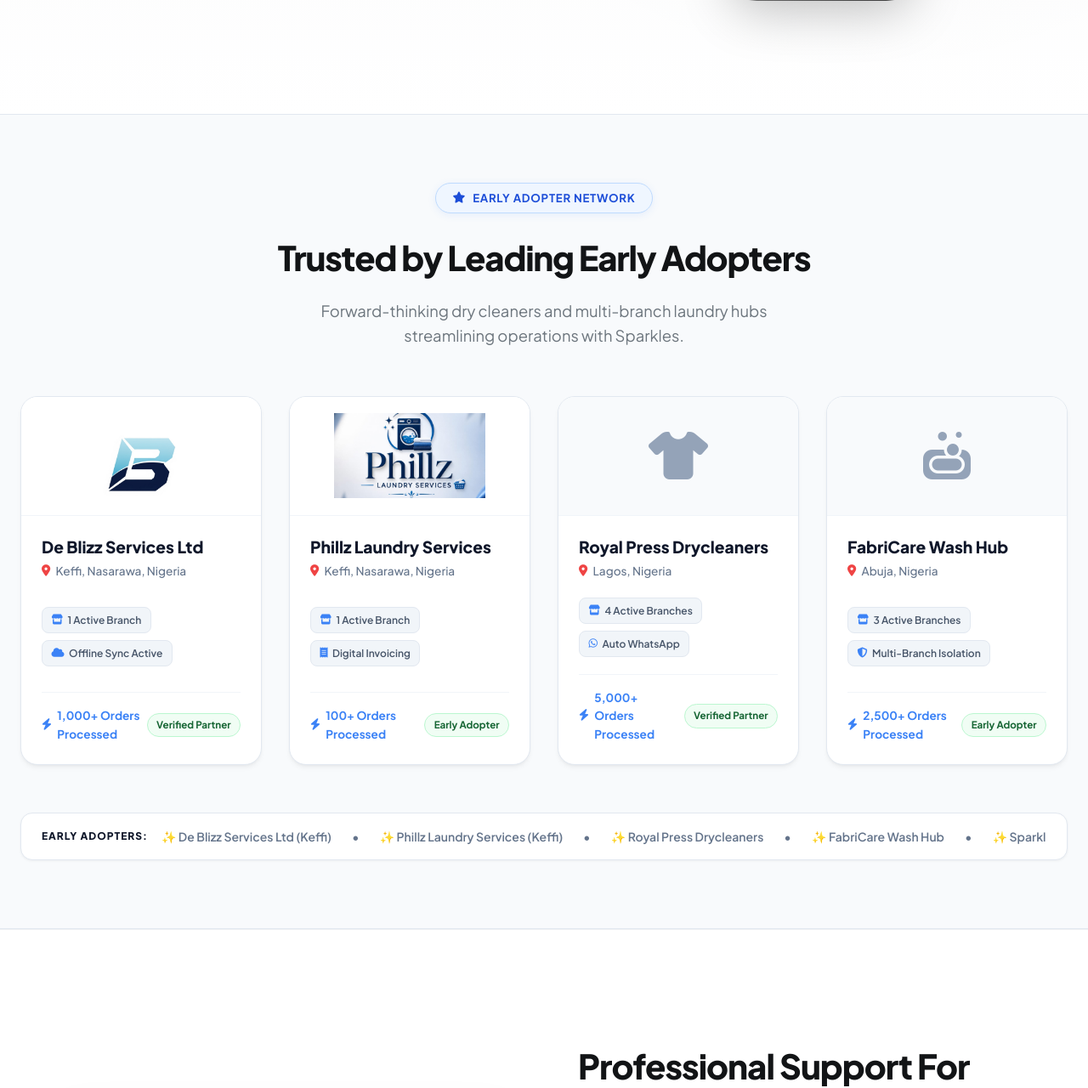
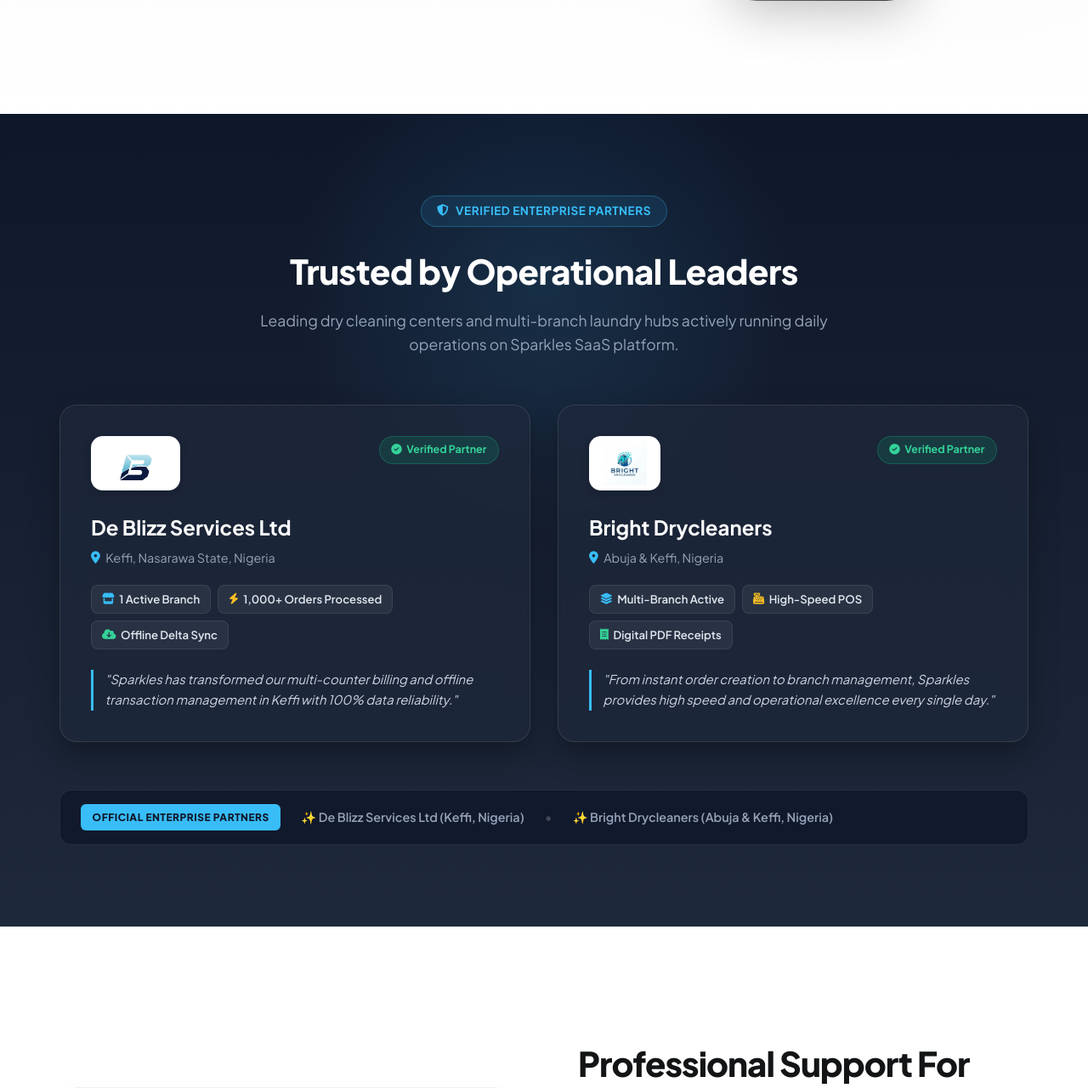
Before and after one commit to DamaMichaelYohanna/sparkles, a Django app: page / in a window 1280 px wide. Shown: the part 666-1946 px from the top of the page at 85% size. Run offline with Django 4.2, Linux system fonts and the light colour scheme.

Commit message:
feat(website): redesign trusted partners section featuring De Blizz Services Ltd and Bright Drycleaners

```diff
--- a/laundry_backend/landing/templates/landing/index.html
+++ b/laundry_backend/landing/templates/landing/index.html
@@ -57,121 +57,109 @@
         </div>
     </header>
 
-    <!-- Early Adopters Showcase Section -->
-    <section id="early-adopters" class="early-adopters-section">
-        <div class="early-adopters-container">
-            <div class="text-center">
-                <div class="adopter-pill-badge">
-                    <i class="fa-solid fa-star"></i> Early Adopter Network
+    <!-- Trusted Partners Showcase Section -->
+    <section id="early-adopters" style="background: linear-gradient(180deg, #0f172a 0%, #1e293b 100%); color: #ffffff; padding: 6rem 1.5rem; position: relative; overflow: hidden;">
+        <!-- Glowing ambient light background circles -->
+        <div style="position: absolute; top: -100px; left: 50%; transform: translateX(-50%); width: 600px; height: 600px; background: radial-gradient(circle, rgba(56, 189, 248, 0.12) 0%, rgba(15, 23, 42, 0) 70%); pointer-events: none; border-radius: 50%;"></div>
+
+        <div style="max-width: 1140px; margin: 0 auto; position: relative; z-index: 2;">
+            <div style="text-align: center; margin-bottom: 3.5rem;">
+                <div style="display: inline-flex; align-items: center; gap: 0.5rem; background: rgba(56, 189, 248, 0.1); border: 1px solid rgba(56, 189, 248, 0.3); color: #38bdf8; padding: 0.4rem 1.1rem; border-radius: 30px; font-size: 0.85rem; font-weight: 700; text-transform: uppercase; letter-spacing: 0.5px; margin-bottom: 1.25rem;">
+                    <i class="fa-solid fa-shield-halved"></i> Verified Enterprise Partners
                 </div>
-                <h2 class="section-title-centered">Trusted by Leading Early Adopters</h2>
-                <p class="section-subtitle-centered">
-                    Forward-thinking dry cleaners and multi-branch laundry hubs streamlining operations with Sparkles.
+                <h2 style="font-size: 2.5rem; font-weight: 800; color: #ffffff; margin-bottom: 0.8rem; letter-spacing: -0.5px;">Trusted by Operational Leaders</h2>
+                <p style="font-size: 1.1rem; color: #94a3b8; max-width: 680px; margin: 0 auto; line-height: 1.6;">
+                    Leading dry cleaning centers and multi-branch laundry hubs actively running daily operations on Sparkles SaaS platform.
                 </p>
             </div>
 
-            <!-- Adopter Cards Grid -->
-            <div class="adopters-grid">
-                <!-- Adopter 1: De Blizz Services Ltd -->
-                <div class="adopter-card">
-                    <div class="adopter-logo-showcase white-bg">
-                        <img src="{% static 'landing/images/de_blizz_logo.png' %}" alt="De Blizz Services Ltd Logo" class="adopter-logo-hero">
-                    </div>
-                    <div class="adopter-card-body">
-                        <div class="adopter-header-info">
-                            <h4 class="adopter-name">De Blizz Services Ltd</h4>
-                            <span class="adopter-location"><i class="fa-solid fa-location-dot"></i> Keffi, Nasarawa, Nigeria</span>
+            <!-- 2 Flagship Partner Cards Grid -->
+            <div style="display: grid; grid-template-columns: repeat(auto-fit, minmax(320px, 1fr)); gap: 2rem; margin-bottom: 3.5rem;">
+
+                <!-- Partner 1: De Blizz Services Ltd -->
+                <div style="background: rgba(30, 41, 59, 0.7); backdrop-filter: blur(12px); border: 1px solid rgba(255, 255, 255, 0.1); border-radius: 20px; padding: 2.25rem; transition: all 0.3s ease; box-shadow: 0 15px 35px rgba(0, 0, 0, 0.3); display: flex; flex-direction: column; justify-content: space-between;" onmouseover="this.style.borderColor='rgba(56, 189, 248, 0.5)'; this.style.transform='translateY(-6px)';" onmouseout="this.style.borderColor='rgba(255, 255, 255, 0.1)'; this.style.transform='translateY(0)';">
+                    <div>
+                        <!-- Header / Logo -->
+                        <div style="display: flex; justify-content: space-between; align-items: flex-start; margin-bottom: 1.5rem; flex-wrap: wrap; gap: 1rem;">
+                            <div style="background: #ffffff; padding: 0.75rem 1.25rem; border-radius: 14px; box-shadow: 0 4px 12px rgba(0,0,0,0.15); display: flex; align-items: center; justify-content: center; height: 64px;">
+                                <img src="{% static 'landing/images/de_blizz_logo.png' %}" alt="De Blizz Services Ltd Logo" style="max-height: 48px; width: auto; object-fit: contain;">
+                            </div>
+                            <span style="background: rgba(16, 185, 129, 0.15); color: #34d399; border: 1px solid rgba(16, 185, 129, 0.3); padding: 0.35rem 0.85rem; border-radius: 20px; font-size: 0.78rem; font-weight: 700; display: inline-flex; align-items: center; gap: 0.35rem;">
+                                <i class="fa-solid fa-circle-check"></i> Verified Partner
+                            </span>
                         </div>
-                        <div class="adopter-features-list">
-                            <div class="adopter-feature-pill"><i class="fa-solid fa-store"></i> 1 Active Branch</div>
-                            <div class="adopter-feature-pill"><i class="fa-solid fa-cloud"></i> Offline Sync Active</div>
+
+                        <h3 style="font-size: 1.5rem; font-weight: 700; color: #ffffff; margin-bottom: 0.35rem;">De Blizz Services Ltd</h3>
+                        <div style="color: #94a3b8; font-size: 0.9rem; margin-bottom: 1.25rem; display: flex; align-items: center; gap: 0.4rem;">
+                            <i class="fa-solid fa-location-dot" style="color: #38bdf8;"></i> Keffi, Nasarawa State, Nigeria
                         </div>
-                        <div class="adopter-meta">
-                            <span class="adopter-stat"><i class="fa-solid fa-bolt"></i> 1,000+ Orders Processed</span>
-                            <span class="adopter-tag">Verified Partner</span>
+
+                        <!-- Feature Badges -->
+                        <div style="display: flex; flex-wrap: wrap; gap: 0.5rem; margin-bottom: 1.5rem;">
+                            <span style="background: rgba(255, 255, 255, 0.06); border: 1px solid rgba(255, 255, 255, 0.08); color: #e2e8f0; padding: 0.35rem 0.75rem; border-radius: 8px; font-size: 0.82rem; font-weight: 600; display: inline-flex; align-items: center; gap: 0.35rem;">
+                                <i class="fa-solid fa-store" style="color: #38bdf8;"></i> 1 Active Branch
+                            </span>
+                            <span style="background: rgba(255, 255, 255, 0.06); border: 1px solid rgba(255, 255, 255, 0.08); color: #e2e8f0; padding: 0.35rem 0.75rem; border-radius: 8px; font-size: 0.82rem; font-weight: 600; display: inline-flex; align-items: center; gap: 0.35rem;">
+                                <i class="fa-solid fa-bolt" style="color: #fbbf24;"></i> 1,000+ Orders Processed
+                            </span>
+                            <span style="background: rgba(255, 255, 255, 0.06); border: 1px solid rgba(255, 255, 255, 0.08); color: #e2e8f0; padding: 0.35rem 0.75rem; border-radius: 8px; font-size: 0.82rem; font-weight: 600; display: inline-flex; align-items: center; gap: 0.35rem;">
+                                <i class="fa-solid fa-cloud-arrow-down" style="color: #34d399;"></i> Offline Delta Sync
+                            </span>
                         </div>
+
+                        <p style="color: #cbd5e1; font-size: 0.93rem; line-height: 1.6; font-style: italic; border-left: 3px solid #38bdf8; padding-left: 0.85rem; margin-bottom: 0;">
+                            "Sparkles has transformed our multi-counter billing and offline transaction management in Keffi with 100% data reliability."
+                        </p>
                     </div>
                 </div>
 
-                <!-- Adopter 2: Phillz Laundry Services -->
-                <div class="adopter-card">
-                    <div class="adopter-logo-showcase white-bg">
-                        <img src="{% static 'landing/images/phillz_logo.jpg' %}" alt="Phillz Laundry Services Logo" class="adopter-logo-hero">
-                    </div>
-                    <div class="adopter-card-body">
-                        <div class="adopter-header-info">
-                            <h4 class="adopter-name">Phillz Laundry Services</h4>
-                            <span class="adopter-location"><i class="fa-solid fa-location-dot"></i> Keffi, Nasarawa, Nigeria</span>
+                <!-- Partner 2: Bright Drycleaners -->
+                <div style="background: rgba(30, 41, 59, 0.7); backdrop-filter: blur(12px); border: 1px solid rgba(255, 255, 255, 0.1); border-radius: 20px; padding: 2.25rem; transition: all 0.3s ease; box-shadow: 0 15px 35px rgba(0, 0, 0, 0.3); display: flex; flex-direction: column; justify-content: space-between;" onmouseover="this.style.borderColor='rgba(56, 189, 248, 0.5)'; this.style.transform='translateY(-6px)';" onmouseout="this.style.borderColor='rgba(255, 255, 255, 0.1)'; this.style.transform='translateY(0)';">
+                    <div>
+                        <!-- Header / Logo -->
+                        <div style="display: flex; justify-content: space-between; align-items: flex-start; margin-bottom: 1.5rem; flex-wrap: wrap; gap: 1rem;">
+                            <div style="background: #ffffff; padding: 0.5rem 1rem; border-radius: 14px; box-shadow: 0 4px 12px rgba(0,0,0,0.15); display: flex; align-items: center; justify-content: center; height: 64px;">
+                                <img src="{% static 'landing/images/bright_logo.png' %}" alt="Bright Drycleaners Logo" style="max-height: 52px; width: auto; object-fit: contain;">
+                            </div>
+                            <span style="background: rgba(16, 185, 129, 0.15); color: #34d399; border: 1px solid rgba(16, 185, 129, 0.3); padding: 0.35rem 0.85rem; border-radius: 20px; font-size: 0.78rem; font-weight: 700; display: inline-flex; align-items: center; gap: 0.35rem;">
+                                <i class="fa-solid fa-circle-check"></i> Verified Partner
+                            </span>
                         </div>
-                        <div class="adopter-features-list">
-                            <div class="adopter-feature-pill"><i class="fa-solid fa-store"></i> 1 Active Branch</div>
-                            <div class="adopter-feature-pill"><i class="fa-solid fa-receipt"></i> Digital Invoicing</div>
+
+                        <h3 style="font-size: 1.5rem; font-weight: 700; color: #ffffff; margin-bottom: 0.35rem;">Bright Drycleaners</h3>
+                        <div style="color: #94a3b8; font-size: 0.9rem; margin-bottom: 1.25rem; display: flex; align-items: center; gap: 0.4rem;">
+                            <i class="fa-solid fa-location-dot" style="color: #38bdf8;"></i> Abuja & Keffi, Nigeria
                         </div>
-                        <div class="adopter-meta">
-                            <span class="adopter-stat"><i class="fa-solid fa-bolt"></i> 100+ Orders Processed</span>
-                            <span class="adopter-tag">Early Adopter</span>
+
+                        <!-- Feature Badges -->
+                        <div style="display: flex; flex-wrap: wrap; gap: 0.5rem; margin-bottom: 1.5rem;">
+                            <span style="background: rgba(255, 255, 255, 0.06); border: 1px solid rgba(255, 255, 255, 0.08); color: #e2e8f0; padding: 0.35rem 0.75rem; border-radius: 8px; font-size: 0.82rem; font-weight: 600; display: inline-flex; align-items: center; gap: 0.35rem;">
+                                <i class="fa-solid fa-layer-group" style="color: #38bdf8;"></i> Multi-Branch Active
+                            </span>
+                            <span style="background: rgba(255, 255, 255, 0.06); border: 1px solid rgba(255, 255, 255, 0.08); color: #e2e8f0; padding: 0.35rem 0.75rem; border-radius: 8px; font-size: 0.82rem; font-weight: 600; display: inline-flex; align-items: center; gap: 0.35rem;">
+                                <i class="fa-solid fa-cash-register" style="color: #fbbf24;"></i> High-Speed POS
+                            </span>
+                            <span style="background: rgba(255, 255, 255, 0.06); border: 1px solid rgba(255, 255, 255, 0.08); color: #e2e8f0; padding: 0.35rem 0.75rem; border-radius: 8px; font-size: 0.82rem; font-weight: 600; display: inline-flex; align-items: center; gap: 0.35rem;">
+                                <i class="fa-solid fa-receipt" style="color: #34d399;"></i> Digital PDF Receipts
+                            </span>
                         </div>
-                    </div>
-                </div>
 
-                <!-- Adopter 3: Royal Press Drycleaners -->
-                <div class="adopter-card">
-                    <div class="adopter-logo-showcase icon-bg">
-                        <i class="fa-solid fa-shirt adopter-icon-hero"></i>
-                    </div>
-                    <div class="adopter-card-body">
-                        <div class="adopter-header-info">
-                            <h4 class="adopter-name">Royal Press Drycleaners</h4>
-                            <span class="adopter-location"><i class="fa-solid fa-location-dot"></i> Lagos, Nigeria</span>
-                        </div>
-                        <div class="adopter-features-list">
-                            <div class="adopter-feature-pill"><i class="fa-solid fa-store"></i> 4 Active Branches</div>
-                            <div class="adopter-feature-pill"><i class="fa-brands fa-whatsapp"></i> Auto WhatsApp</div>
-                        </div>
-                        <div class="adopter-meta">
-                            <span class="adopter-stat"><i class="fa-solid fa-bolt"></i> 5,000+ Orders Processed</span>
-                            <span class="adopter-tag">Verified Partner</span>
-                        </div>
-                    </div>
-                </div>
-
-                <!-- Adopter 4: FabriCare Wash Hub -->
-                <div class="adopter-card">
-                    <div class="adopter-logo-showcase icon-bg">
-                        <i class="fa-solid fa-soap adopter-icon-hero"></i>
-                    </div>
-                    <div class="adopter-card-body">
-                        <div class="adopter-header-info">
-                            <h4 class="adopter-name">FabriCare Wash Hub</h4>
-                            <span class="adopter-location"><i class="fa-solid fa-location-dot"></i> Abuja, Nigeria</span>
-                        </div>
-                        <div class="adopter-features-list">
-                            <div class="adopter-feature-pill"><i class="fa-solid fa-store"></i> 3 Active Branches</div>
-                            <div class="adopter-feature-pill"><i class="fa-solid fa-shield-halved"></i> Multi-Branch Isolation</div>
-                        </div>
-                        <div class="adopter-meta">
-                            <span class="adopter-stat"><i class="fa-solid fa-bolt"></i> 2,500+ Orders Processed</span>
-                            <span class="adopter-tag">Early Adopter</span>
-                        </div>
+                        <p style="color: #cbd5e1; font-size: 0.93rem; line-height: 1.6; font-style: italic; border-left: 3px solid #38bdf8; padding-left: 0.85rem; margin-bottom: 0;">
+                            "From instant order creation to branch management, Sparkles provides high speed and operational excellence every single day."
+                        </p>
                     </div>
                 </div>
             </div>
 
-            <!-- Ticker Banner -->
-            <div class="adopter-ticker-wrapper">
-                <span class="ticker-label">EARLY ADOPTERS:</span>
-                <div class="ticker-content">
-                    <span>✨ De Blizz Services Ltd (Keffi)</span>
-                    <span>•</span>
-                    <span>✨ Phillz Laundry Services (Keffi)</span>
-                    <span>•</span>
-                    <span>✨ Royal Press Drycleaners</span>
-                    <span>•</span>
-                    <span>✨ FabriCare Wash Hub</span>
-                    <span>•</span>
-                    <span>✨ Sparkles Executive Care</span>
-                    <span>•</span>
-                    <span>✨ Apex Laundry & Garment</span>
+            <!-- Ticker / Partner Banner -->
+            <div style="background: rgba(15, 23, 42, 0.8); border: 1px solid rgba(255, 255, 255, 0.08); border-radius: 14px; padding: 1rem 1.5rem; display: flex; align-items: center; gap: 1.5rem; overflow: hidden; flex-wrap: wrap;">
+                <span style="background: #38bdf8; color: #0f172a; font-size: 0.75rem; font-weight: 800; padding: 0.38rem 0.85rem; border-radius: 6px; text-transform: uppercase; letter-spacing: 0.5px; shrink: 0; white-space: nowrap;">
+                    OFFICIAL ENTERPRISE PARTNERS
+                </span>
+                <div style="display: flex; align-items: center; gap: 1.5rem; color: #94a3b8; font-weight: 600; font-size: 0.9rem; flex-wrap: wrap;">
+                    <span>✨ De Blizz Services Ltd (Keffi, Nigeria)</span>
+                    <span style="color: rgba(255,255,255,0.2);">•</span>
+                    <span>✨ Bright Drycleaners (Abuja & Keffi, Nigeria)</span>
                 </div>
             </div>
         </div>
```
Also changed, not shown: laundry_backend/landing/static/landing/images/bright_logo.png (added).
